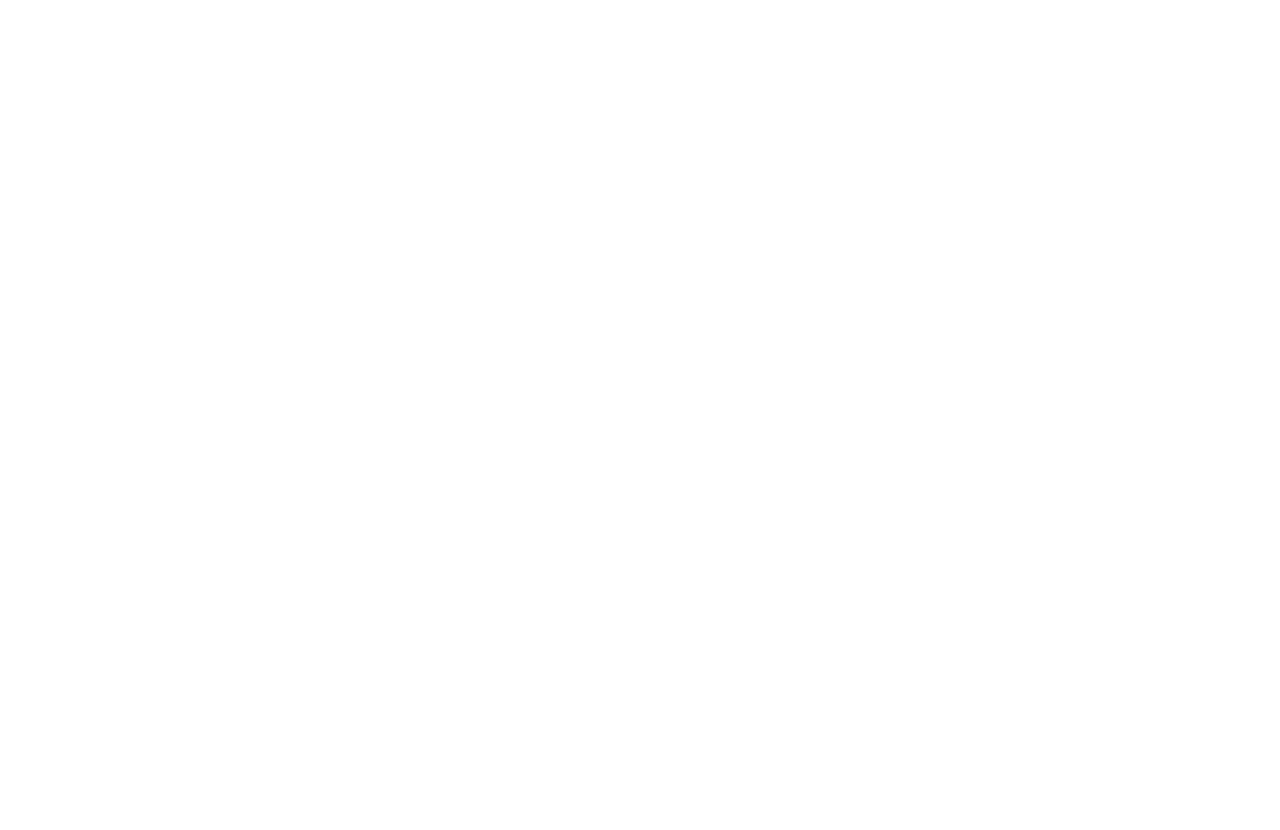
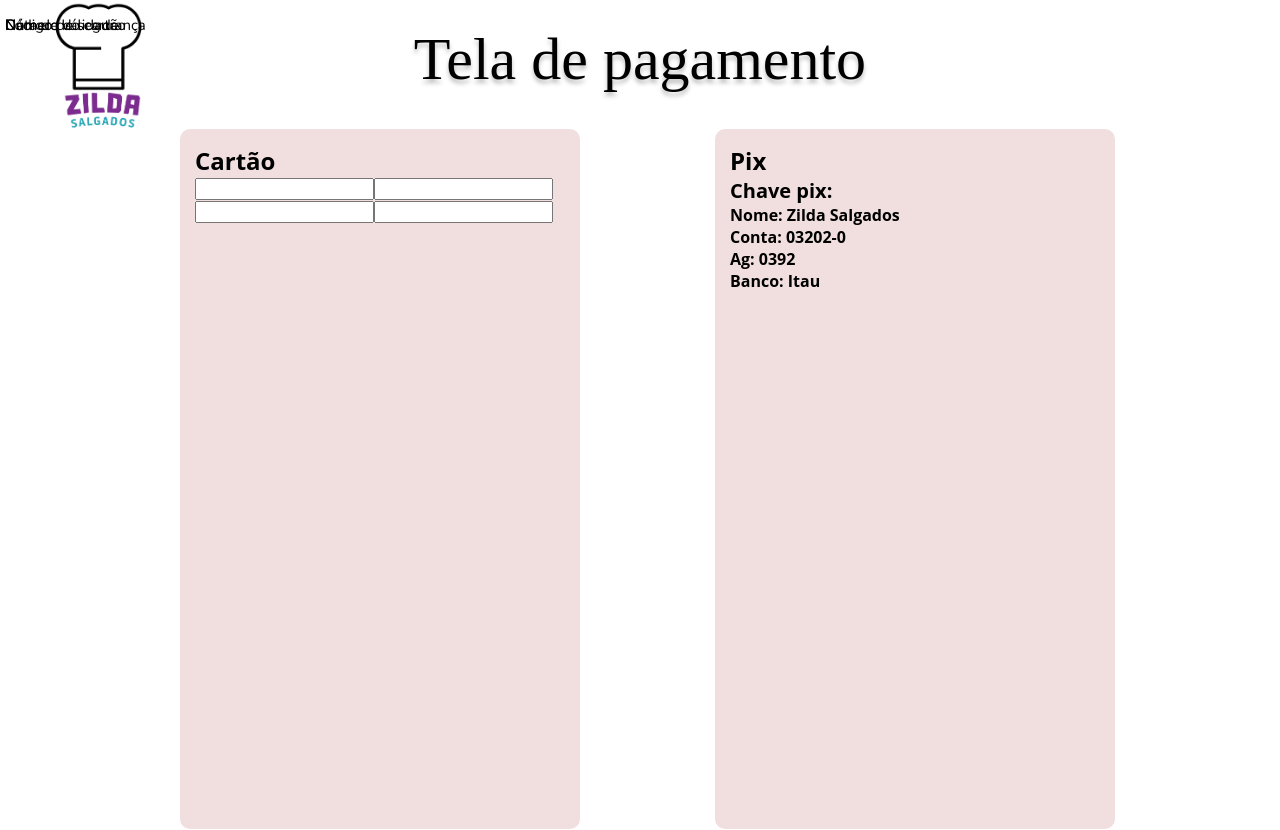
Before and after one commit to RebecaRobbo/projeto_final_front, a React (Create React App) app: page /pagemento in a window 1280 px wide. Before the commit this address had no page. Shown: the top 830 px of the page. Before the commit the page ends 800 px from the top, so only its background shows below. Built offline with nearby package versions, Linux system fonts and the light colour scheme; a web font is replaced by a local one.

Commit message:
Pagamento

```diff
--- /dev/null
+++ b/src/pages/Pay/pagamento.css
@@ -0,0 +1,73 @@
+* {
+    margin: 0;
+    padding: 0;
+}
+
+.top {
+    display: flex;
+    position: relative;
+    justify-content: center;
+    align-items: center;
+    width: 100%;
+}
+
+.top h1 {
+
+    font-family: 'Lusitana';
+    font-style: normal;
+    font-weight: 400;
+    font-size: 60px;
+    color: #000000;
+    text-shadow: 0px 4px 4px rgba(0, 0, 0, 0.25);
+    text-align: center;
+    margin: 25px 0;
+}
+
+.img-menu img {
+    position: absolute;
+    height: 70px;
+    top: 30px;
+    right: 30px;
+}
+
+.logo{
+    height: 130px;
+    position: absolute;
+    left: 50px;
+    top: 2px;
+}
+
+.main {
+    width: 100%;
+    display: flex;
+    flex-direction: column;
+    align-items: center;
+    justify-content: space-between;
+    min-height: 100vh;
+}
+.container {
+    display: flex;
+    justify-content: center;
+    align-items: center;
+    width: 100%;
+    padding: 0 10px;
+    flex-wrap: wrap;
+}
+
+.combox {
+    width: 400px;
+    /*largura*/
+    height: 700px;
+    /*altura*/
+    display: inline-block;
+    flex-direction: column;
+    justify-content: space-between;
+    background-color: rgb(241, 223, 223);
+    border-radius: 10px;
+    padding: 15px;
+    margin: 10px;
+    text-decoration: none;
+    margin-left: 75px;
+    margin-right: 60px;
+    margin-bottom: 20px;
+}
--- /dev/null
+++ b/src/pages/Pay/pagamento.jsx
@@ -0,0 +1,43 @@
+import { useEffect } from "react";
+import "./pagamento.css";
+import logo from '../../assests/Logo-Lanchonete.png';
+export const Pagamento = () => {
+    useEffect(() => {
+        document.title = 'Pagamento';
+    });
+    return(
+        <div className="main">
+            <div className="top">
+            <h1>Tela de pagamento</h1>
+            <img src={logo} className="logo" alt="logo" />
+            </div>
+
+            <div className="container">
+                <div className="combox">
+                <h2>Cartão</h2>
+                <input  />
+                <span className='focus-input' data-placeholder='Número do cartão'></span>
+                <input />
+                <span className='focus-input' data-placeholder='Data de válidade'></span>
+                <input />
+                <span className='focus-input' data-placeholder='Nome'></span>
+                <input />
+                <span className='focus-input' data-placeholder='Código de segurança'></span>
+                </div>
+
+                <div className="combox">
+                    <h2>Pix</h2>
+                    <h3>Chave pix: </h3>
+                    <h4>Nome: Zilda Salgados</h4>
+                    <h4>Conta: 03202-0</h4>
+                    <h4>Ag: 0392</h4>
+                    <h4>Banco: Itau</h4>
+                </div>
+
+                <div className="combox">
+                    <h2>Boleto bancário</h2>
+                </div>
+            </div>
+        </div>
+    );
+}
--- a/src/routes/routes.jsx
+++ b/src/routes/routes.jsx
@@ -5,6 +5,7 @@
 import {Zilda} from "../pages/Site/site";
 import { Delivery } from "../pages/Delivery/delivery";
 import { TimeDelivery } from "../pages/TimeDelivery/timeDelivery";
+import {Pagamento} from "../pages/Pay/pagamento";
 
 
 export const AppRouter = () => {
@@ -17,6 +18,7 @@
                 <Route path="/menu" element={<Menu/>}/>
                 <Route path="/delivery" element={<Delivery/>}/>
                 <Route path="/timeDelivery" element={<TimeDelivery/>}/>
+                <Route path="/pagemento" element={<Pagamento/>}/>
             </Routes>
         </Router>
     );
```
